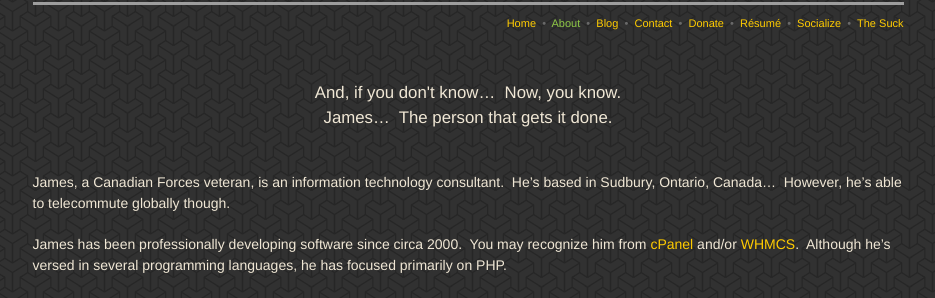
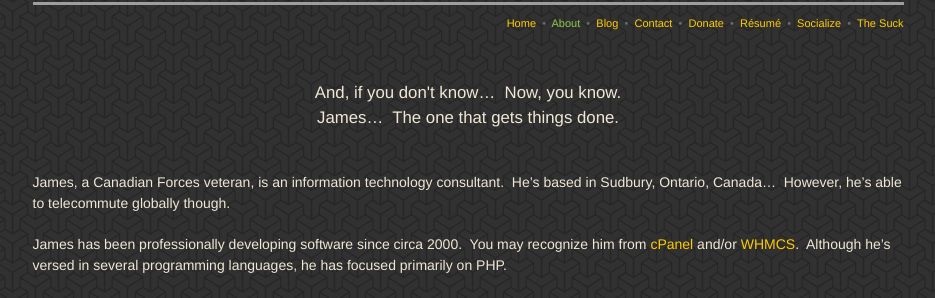
Before and after one commit to jwds1978/jwds1978.github.io, a Jekyll site: the page built from about.md, in a window 1280 px wide. Shown: the part 191-489 px from the top of the page, without its empty margins (172-1107 px from the left). Built offline with Jekyll 4.4.1, drawn with Linux system fonts in a browser that asks for light colours; nearby versions of some CDN libraries; some web fonts are replaced; our own code applies the rules of GitHub Pages for plain Markdown files.

Commit message:
Grammarly.

```diff
--- a/about.md
+++ b/about.md
@@ -6,7 +6,7 @@ title: About
 <div style="text-align: center;">
   <span style="font-size: larger;">
     And, if you don't know&hellip;&nbsp; Now, you know.<br />
-    James&hellip;&nbsp; The person that gets it done.
+    James&hellip;&nbsp; The one that gets things done.
   </span><br />
   &nbsp;<br />
   &nbsp;
```
